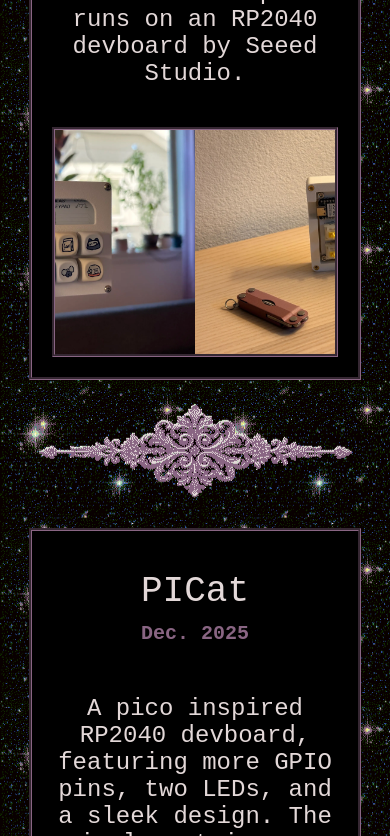
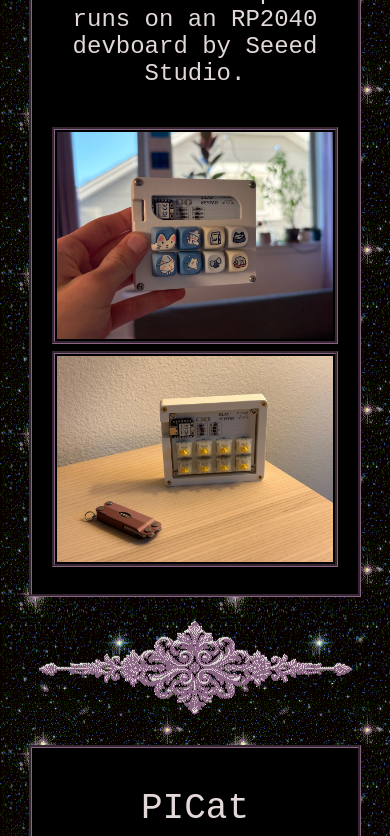
Before and after one commit to sbunger/PixelPalace, a plain HTML site: page arcade/index.html in a window 390 px wide. Shown: the part 1380-2216 px from the top of the page. Drawn offline with Linux system fonts and the light colour scheme; a web font is replaced by a local one.

Commit message:
arcade mobile block rendering

```diff
--- a/arcade/index.html
+++ b/arcade/index.html
@@ -86,6 +86,28 @@
                 .corner {
                     width: 80px;
                 }
+
+                .img-container {
+                    display: block;
+                    height: auto;
+
+                    overflow: auto;
+
+                    border: none;
+                }
+
+                .img-container img {
+                    box-sizing: border-box;
+                    width: 100%;
+                    height: auto;
+                    object-fit: contain;
+
+                    border-width: 3px;
+                    border-style: groove;
+                    border-color: #896583;
+
+                    padding: 2px;
+                }
             }
 
         </style>
```
